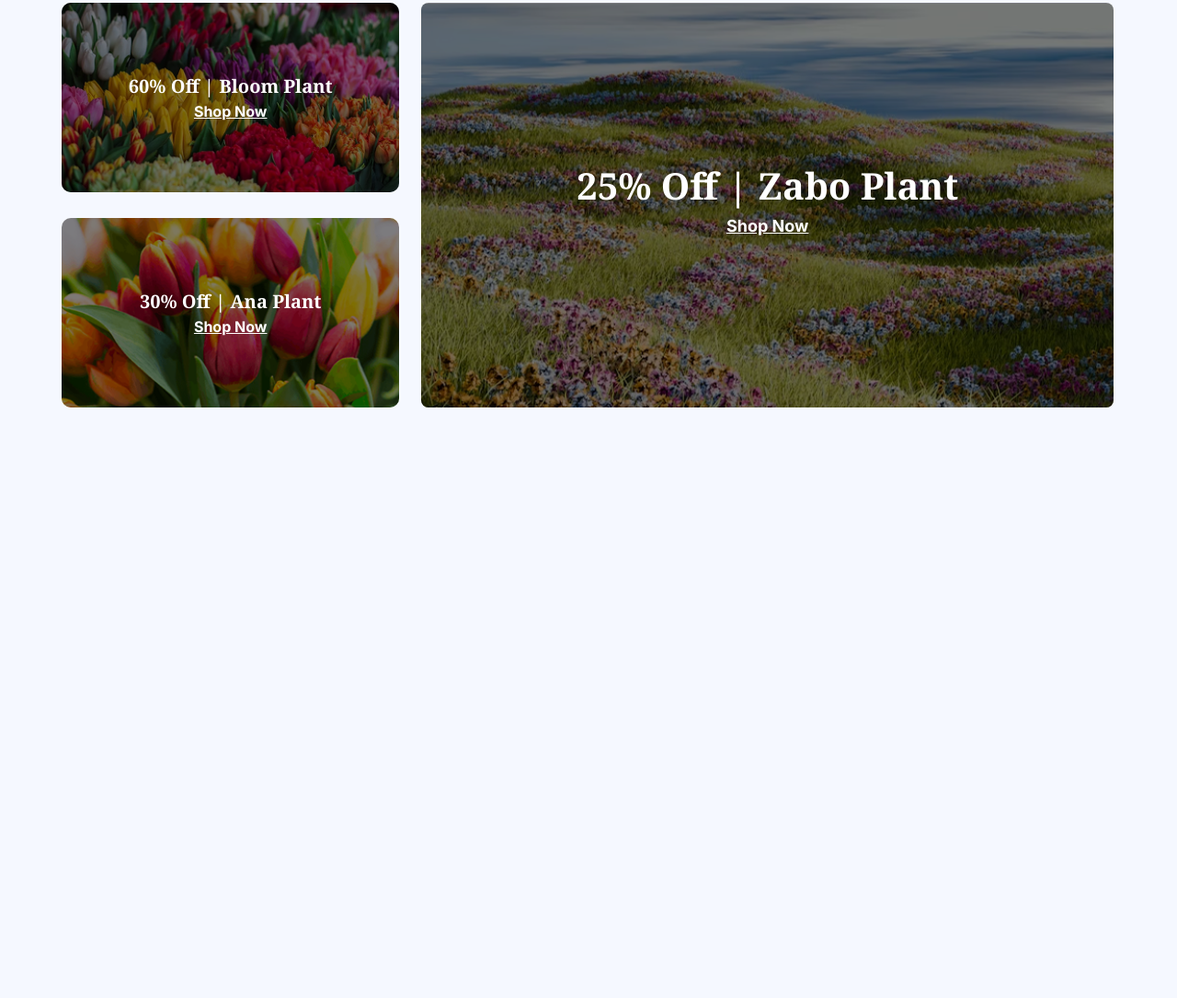
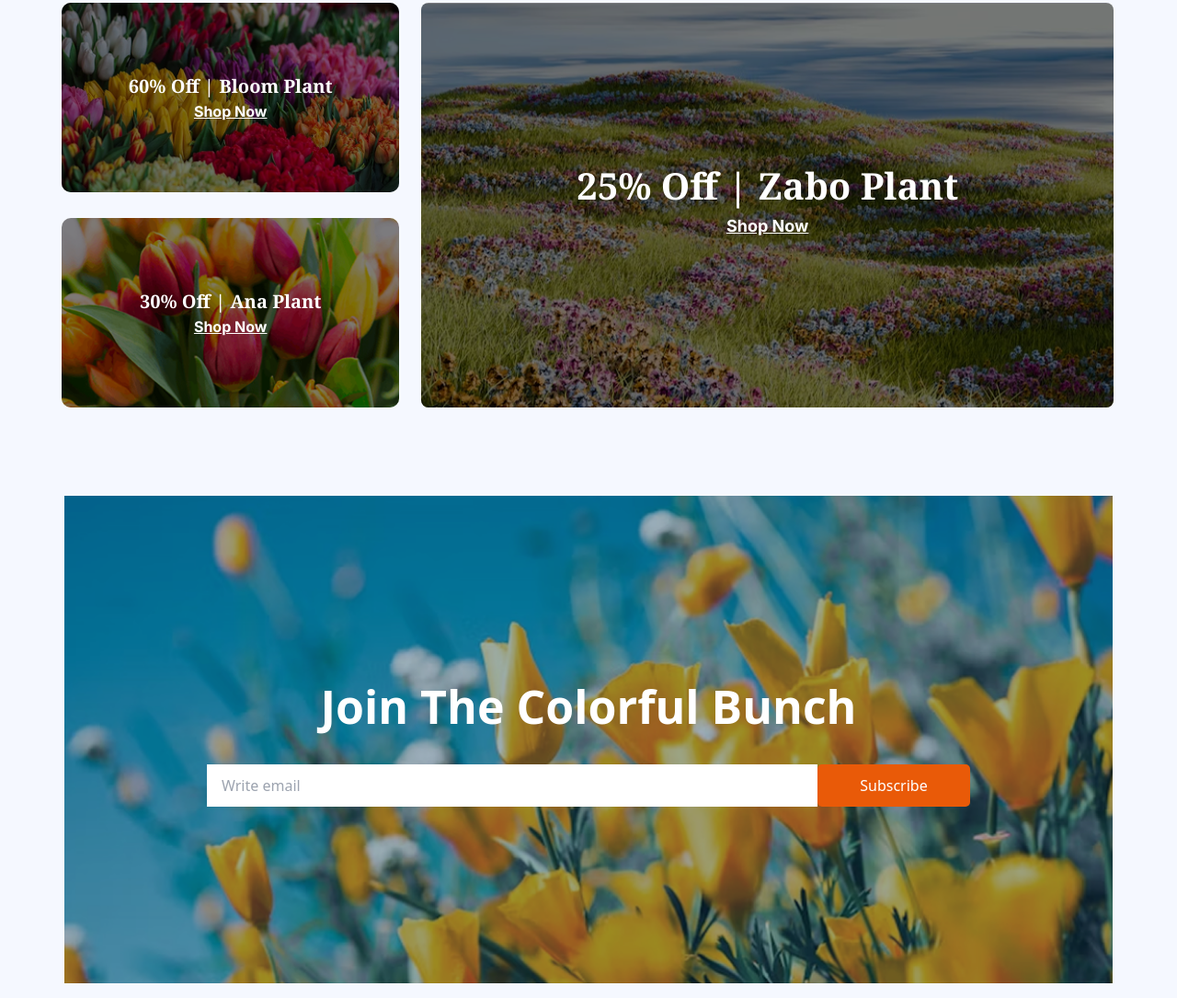
Before and after one commit to fhpantho/B12A02-Responsive-Flowers-website, a plain HTML site: page index.html in a window 1280 px wide. Shown: the part 3157-4242 px from the top of the page at 92% size. Before the commit the page ends 3616 px from the top, so only its background shows below. Drawn offline with nearby package versions, Linux system fonts and the light colour scheme.

Commit message:
the join section is added

```diff
--- a/index.html
+++ b/index.html
@@ -214,7 +214,15 @@
     <!-- latest deal section end -->
 
     <!-- join section start -->
-    <section class="join-container">
+    <section class="join-container flex flex-col justify-center w-full items-center mt-24 h-[270px] sm:h-[530px] bg-[url('./assets/news-letter-bg.png')] bg-center bg-cover">
+        <h1 class="text-center text-white font-noto serif font-bold sm:text-[50px] text-[24px] capitalize mb-[25px]">Join the colorful Bunch</h1>
+      <div class="search-container flex w-[321px] sm:w-[830px] mx-auto">
+        <input type="email" placeholder="Write email"
+        class="sm:w-[80%] px-4 focus:outline-amber-500">
+        <button class="btn-primary sm:w-[20%]">Subscribe</button>
+      </div>
+      </div>
+
 
     </section>
     <!-- join section end -->
```
